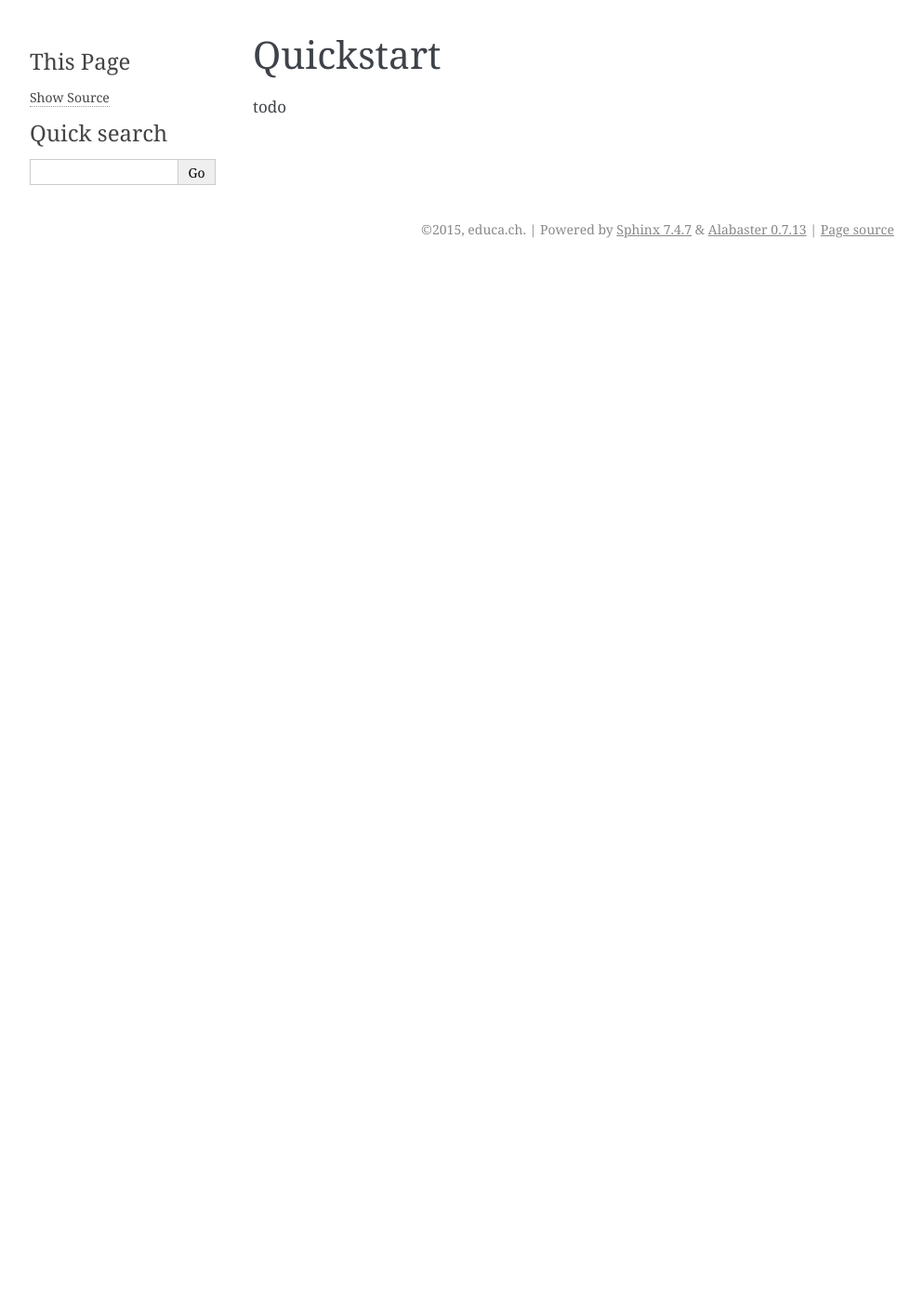
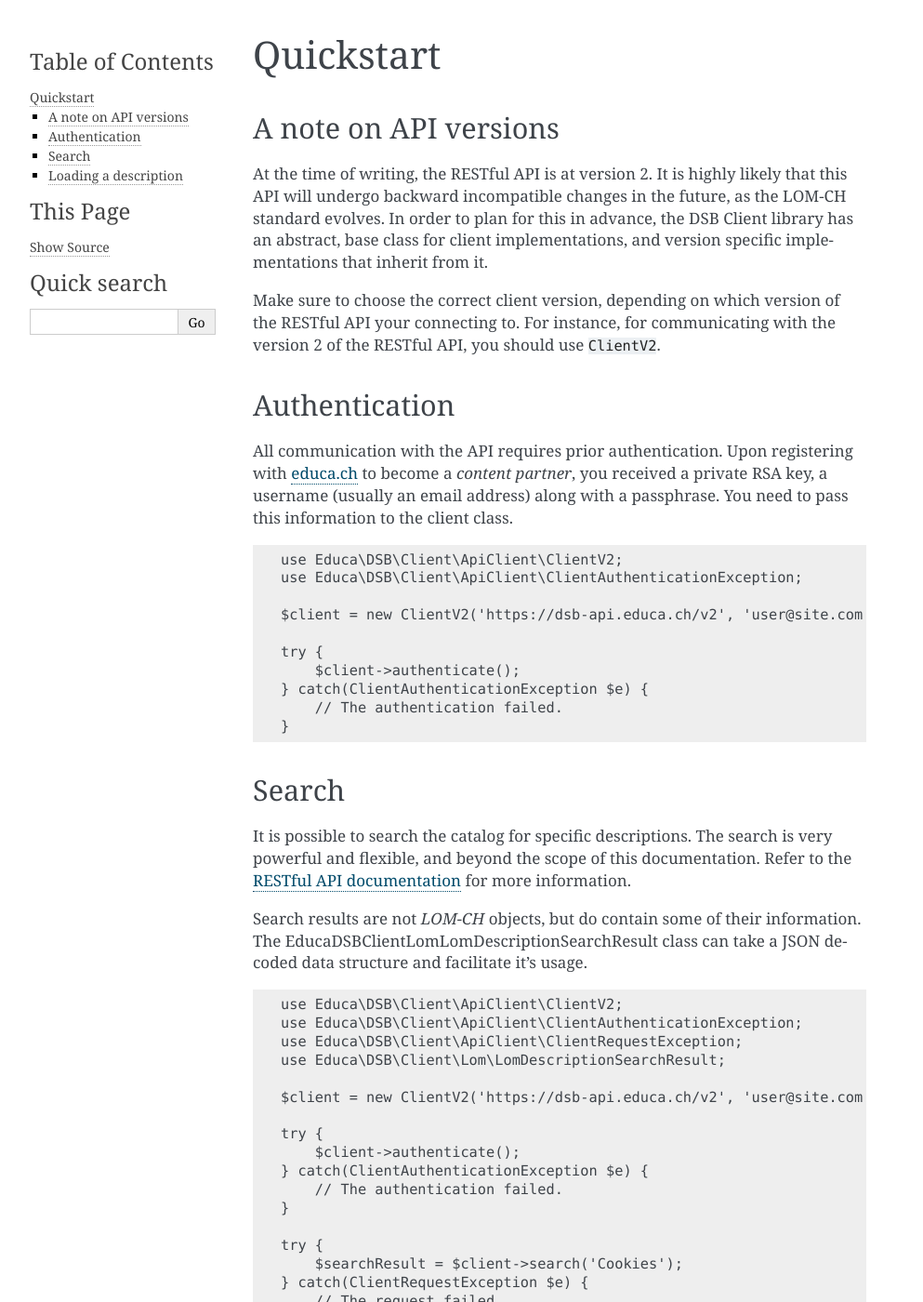
Before and after one commit to educach/dsb-client, a Sphinx documentation site: the page built from docs/quickstart.rst, in a window 1280 px wide and 1400 px high. Shown: the whole window at 93% size, without its empty margins (148-1141 px from the left). Built offline with Sphinx 7.4.7, drawn with Linux system fonts in a browser that asks for light colours; some of the changed text lies outside the part shown.

Commit message:
Add a Quickstart guide.

```diff
--- a/docs/quickstart.rst
+++ b/docs/quickstart.rst
@@ -2,4 +2,102 @@
 Quickstart
 ==========
 
-todo
+A note on API versions
+======================
+
+At the time of writing, the RESTful API is at version 2. It is highly likely that this API will undergo backward incompatible changes in the future, as the LOM-CH standard evolves. In order to plan for this in advance, the DSB Client library has an abstract, base class for client implementations, and version specific implementations that inherit from it.
+
+Make sure to choose the correct client version, depending on which version of the RESTful API your connecting to. For instance, for communicating with the version 2 of the RESTful API, you should use ``ClientV2``.
+
+Authentication
+==============
+
+All communication with the API requires prior authentication. Upon registering with `educa.ch <http://biblio.educa.ch/de/partner-1>`_ to become a *content partner*, you received a private RSA key, a username (usually an email address) along with a passphrase. You need to pass this information to the client class.
+
+.. code-block:: php
+
+    use Educa\DSB\Client\ApiClient\ClientV2;
+    use Educa\DSB\Client\ApiClient\ClientAuthenticationException;
+
+    $client = new ClientV2('https://dsb-api.educa.ch/v2', 'user@site.com', '/path/to/privatekey.pem', 'passphrase');
+
+    try {
+        $client->authenticate();
+    } catch(ClientAuthenticationException $e) {
+        // The authentication failed.
+    }
+
+Search
+======
+
+It is possible to search the catalog for specific descriptions. The search is very powerful and flexible, and beyond the scope of this documentation. Refer to the `RESTful API documentation <https://dsb-api.educa.ch/latest/doc/#api-Search>`_ for more information.
+
+Search results are not *LOM-CH* objects, but do contain some of their information. The Educa\DSB\Client\Lom\LomDescriptionSearchResult class can take a JSON decoded data structure and facilitate it's usage.
+
+.. code-block:: php
+
+    use Educa\DSB\Client\ApiClient\ClientV2;
+    use Educa\DSB\Client\ApiClient\ClientAuthenticationException;
+    use Educa\DSB\Client\ApiClient\ClientRequestException;
+    use Educa\DSB\Client\Lom\LomDescriptionSearchResult;
+
+    $client = new ClientV2('https://dsb-api.educa.ch/v2', 'user@site.com', '/path/to/privatekey.pem', 'passphrase');
+
+    try {
+        $client->authenticate();
+    } catch(ClientAuthenticationException $e) {
+        // The authentication failed.
+    }
+
+    try {
+        $searchResult = $client->search('Cookies');
+    } catch(ClientRequestException $e) {
+        // The request failed.
+    }
+
+    $results = array();
+    foreach($searchResult['result'] as $lomData) {
+        $results[] = new LomDescriptionSearchResult($lomData);
+    }
+
+    // Get the first LomDescriptionSearchResult.
+    $lomDescription = $results[0];
+
+    // Fetch the field data.
+    echo $lomDescription->getTitle();
+    echo $lomDescription->getTeaser();
+
+Loading a description
+=====================
+
+.. code-block:: php
+
+    use Educa\DSB\Client\ApiClient\ClientV2;
+    use Educa\DSB\Client\ApiClient\ClientAuthenticationException;
+    use Educa\DSB\Client\ApiClient\ClientRequestException;
+    use Educa\DSB\Client\Lom\LomDescription;
+
+    $client = new ClientV2('https://dsb-api.educa.ch/v2', 'user@site.com', '/path/to/privatekey.pem', 'passphrase');
+
+    try {
+        $client->authenticate();
+    } catch(ClientAuthenticationException $e) {
+        // The authentication failed.
+    }
+
+    try {
+        $lomDescription = $client->loadDescription('asd789asd9hasd-asd7asdas-asd897asd978');
+    } catch(ClientRequestException $e) {
+        // The request failed.
+    }
+
+    // Fetch the field data. LOM-CH descriptions can contain information in
+    // multiple languages. Fields that contain data in multiple languages can
+    // be told to return the information in one language only by specifying
+    // a language fallback array. The first language that matches will be
+    // returned.
+    // This will first look for a German title, then fallback to French and
+    // finally Italian.
+    echo $lomDescription->getTitle(['de', 'fr', 'it']);
+    // This will look for French first and fallback to English.
+    echo $lomDescription->getDescription(['fr', 'en']);
```
